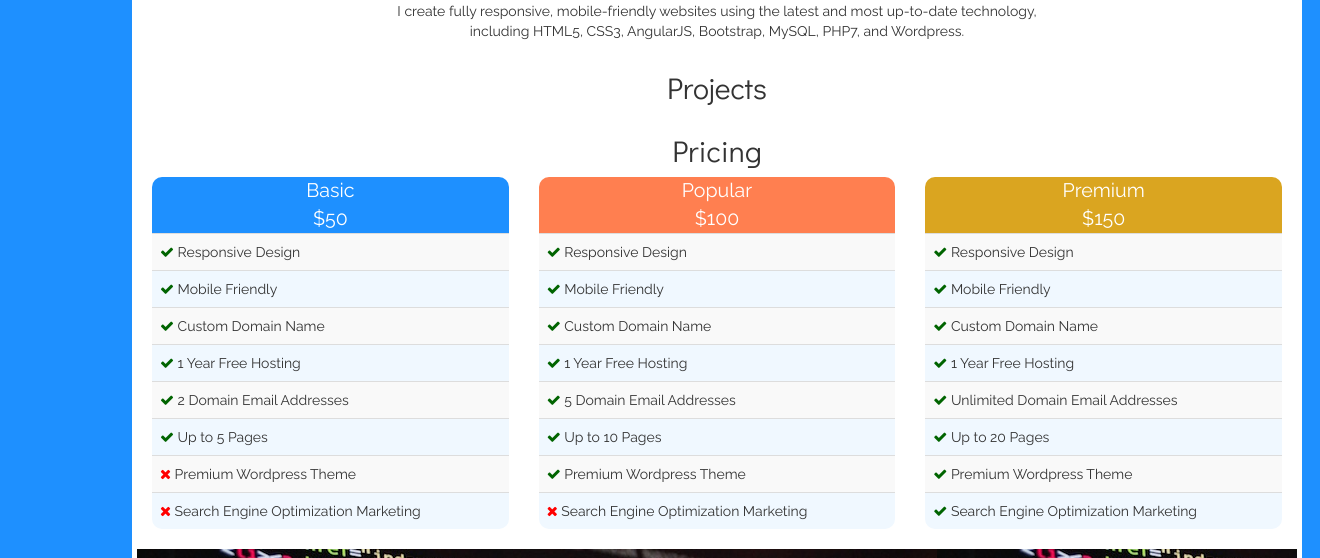
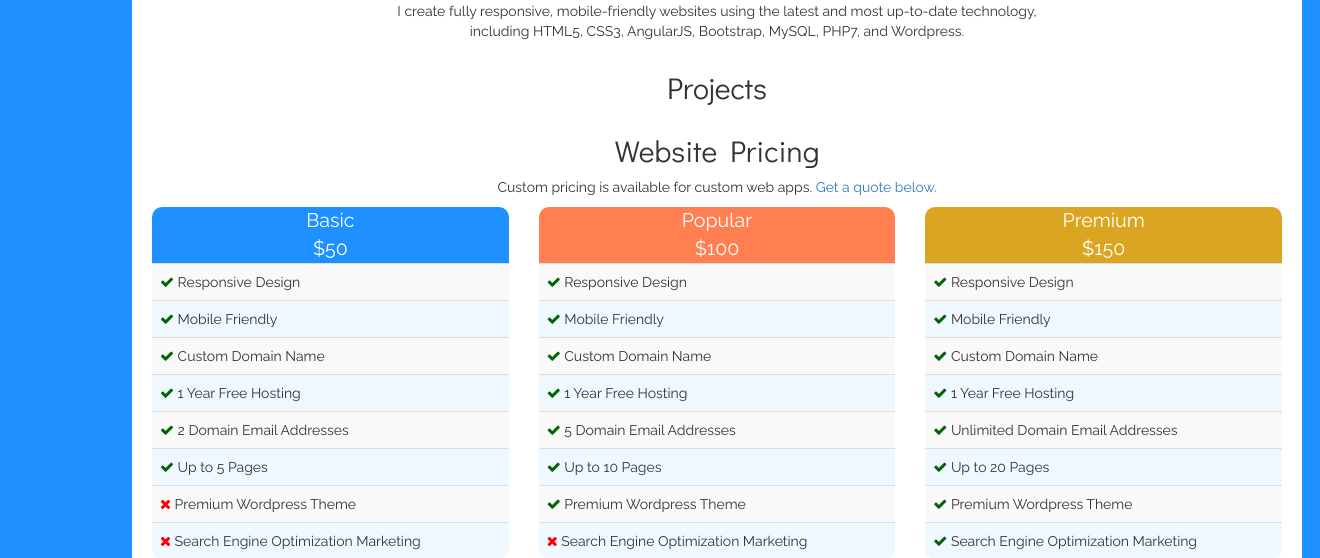
Before and after one commit to davidmancini/about-david, a PHP site: page / in a window 1320 px wide. Shown: the part 901-1459 px from the top of the page. Run offline with PHP 8.4, Linux system fonts and the light colour scheme; some libraries are stand-ins or nearby versions.

Commit message:
Added link for custom apps/pricing.

```diff
--- a/public_html/css/style.css
+++ b/public_html/css/style.css
@@ -77,6 +77,7 @@ h1, h2, h3, h4, h5, h6 {
 	font-size: 1.4em;
 	border-top-left-radius: 10px;
 	border-top-right-radius: 10px;
+	margin-top: 10px;
 }
 
 .priceBoxContent {
--- a/public_html/index.php
+++ b/public_html/index.php
@@ -90,7 +90,8 @@
 
 			<div class="row pricingRow row-eq-height text-center"><!--Pricing Row-->
 				<div class="col-md-12">
-					<a name="pricing"></a><h2>Pricing</h2>
+					<a name="pricing"></a><h2>Website Pricing</h2>
+					Custom pricing is available for custom web apps.  <a href="#quote">Get a quote below.</a>
 				</div>
 				<div class="col-md-4">
 					<div class="priceBoxHeading priceBoxBasic" id="priceBoxBasic">
```
